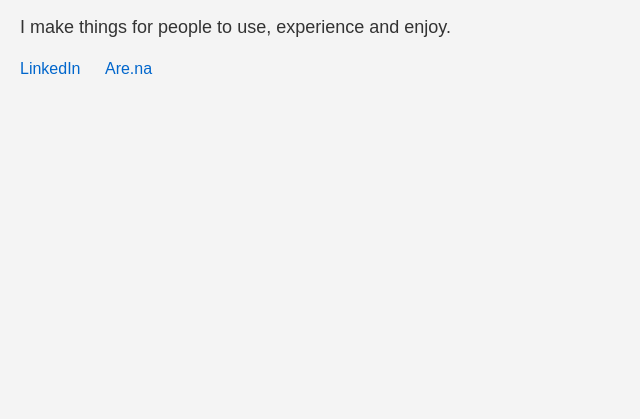
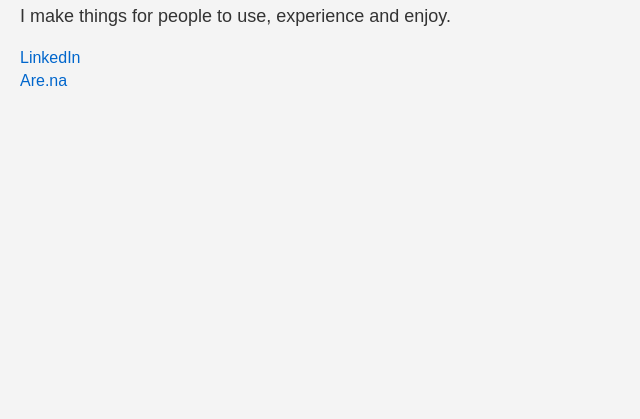
Before and after one commit to thedrussell/daverussell.co, a plain HTML site: page index.html in a window 1280 px wide. Shown: the part 421-840 px from the top of the page, without its empty margins (0-640 px from the left). Drawn offline with Linux system fonts and the light colour scheme.

Commit message:
Update index.html

```diff
--- a/index.html
+++ b/index.html
@@ -41,8 +41,10 @@
             font-size: 16px;
             line-height: 1.4;
             transition: color 0.3s ease;
-            display: inline-block;
             margin-right: 20px;
+            display: flex;
+            flex-direction: column;
+            gap: 10px;
         }
         .links a:hover {
             color: #004080;
@@ -53,7 +55,7 @@
 <body>
     <div class="container">
         <h1>Dave Russell</h1>
-        <h2>Freelance designer, strategic thinker and proud generalist</h2>
+        <h2>Freelance designer, strategic thinker and proud generalist.</h2>
         <h2>I make things for people to use, experience and enjoy.</h2>
         <div class="links">
             <a href="https://www.linkedin.com/in/dave-russell-4840a025/">LinkedIn</a>
```
